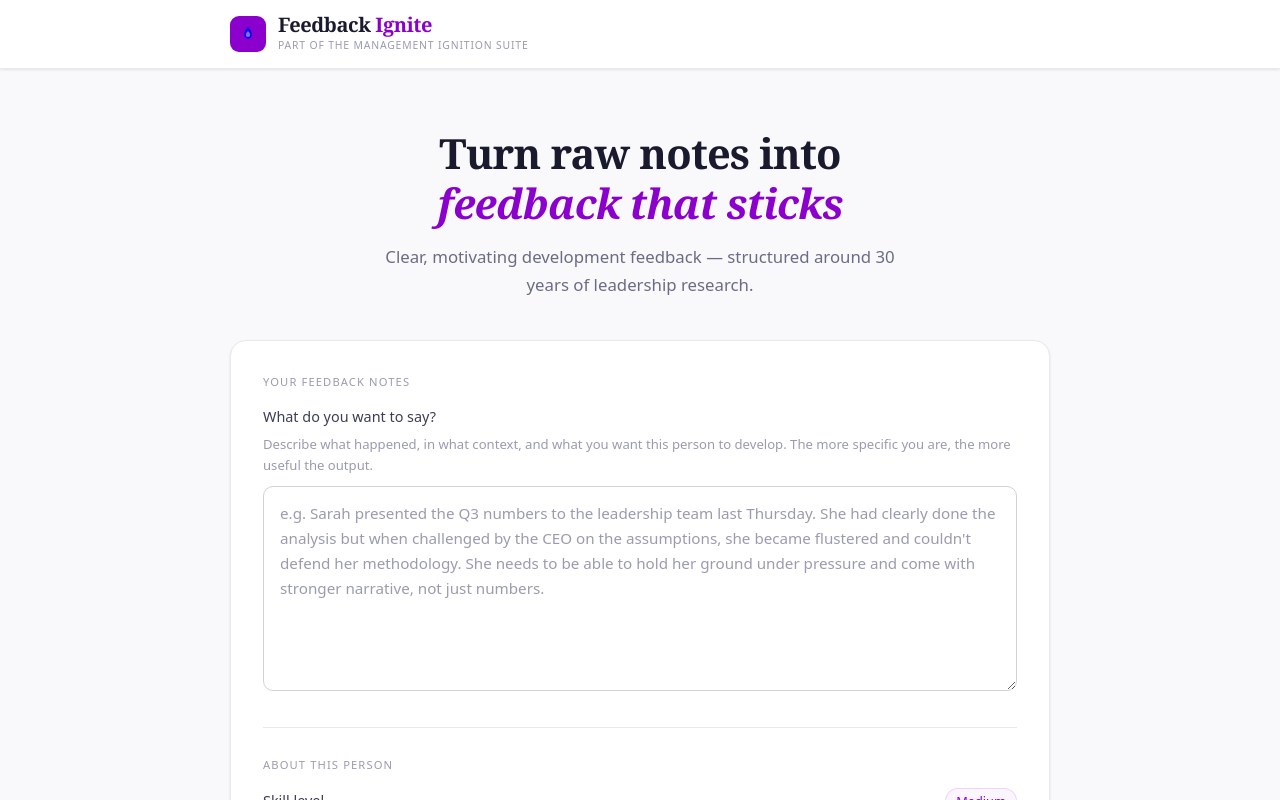
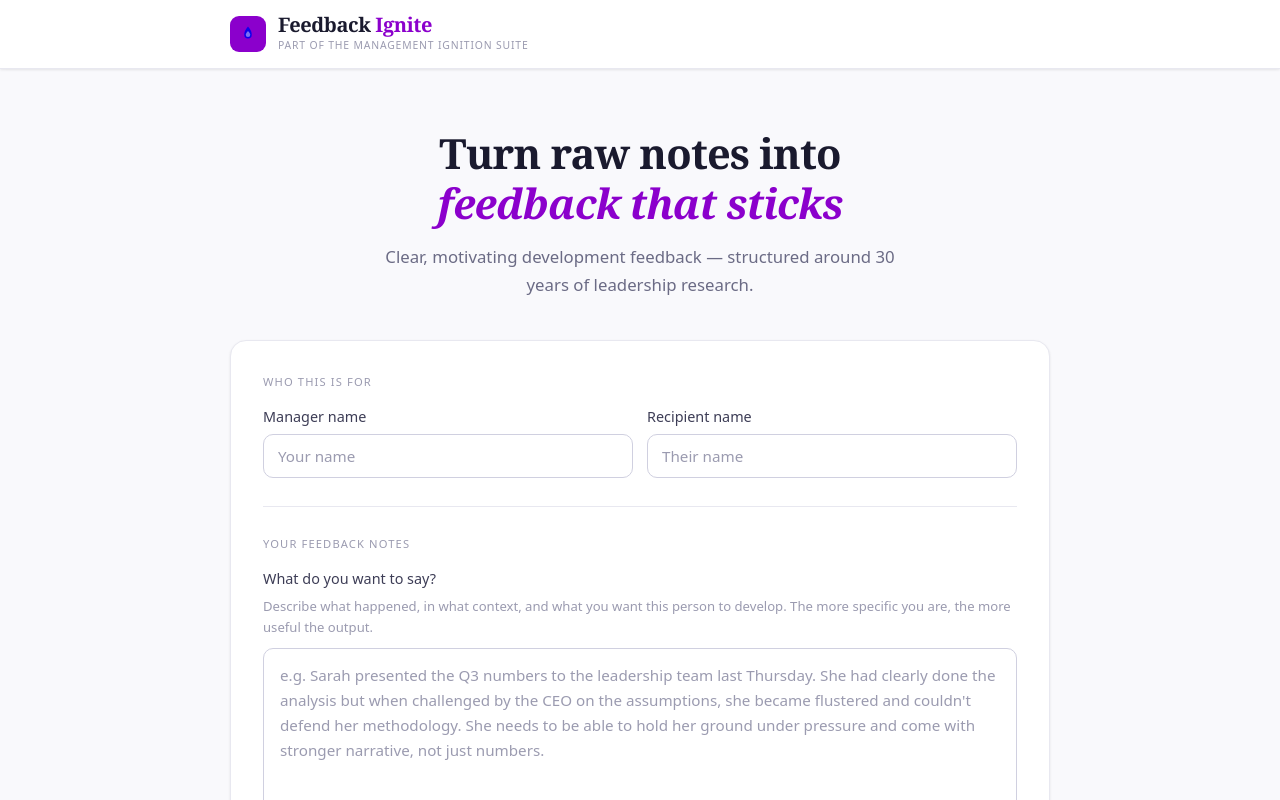
Before and after one commit to jimharvey-source/feedbackignite, a React (Vite) app: page / in a window 1280 px wide. Shown: the top 800 px of the page. Built offline with nearby package versions, Linux system fonts and the light colour scheme.

Commit message:
Feedback Ignite: manager and recipient name fields, footer fix

```diff
--- a/src/App.jsx
+++ b/src/App.jsx
@@ -87,6 +87,8 @@ function SliderInput({ label, hint, value, onChange }) {
 }
 
 export default function App() {
+  const [managerName, setManagerName] = useState('')
+  const [recipientName, setRecipientName] = useState('')
   const [inputText, setInputText] = useState('')
   const [tone, setTone] = useState('Empathetic')
   const [skill, setSkill] = useState(3)
@@ -125,7 +127,10 @@ export default function App() {
     if (!user) { setPerson(null); return }
     let cancelled = false
     loadPerson(supabase, personIdFromUrl()).then(p => {
-      if (!cancelled && p) setPerson(p)
+      if (cancelled || !p) return
+      setPerson(p)
+      // Pre-fill from the record, without overwriting anything already typed.
+      setRecipientName(prev => prev || [p.first_name, p.last_name].filter(Boolean).join(' '))
     })
     return () => { cancelled = true }
   }, [user])
@@ -140,7 +145,22 @@ export default function App() {
     person.motivation ? `What they respond to: ${person.motivation}` : '',
   ].filter(Boolean).join('\n') : ''
 
+  // Names as they will appear in the writing. Capitalised the way Delegate does it.
+  const capitaliseName = (name) => name.trim().split(/\s+/).map(w => w.charAt(0).toUpperCase() + w.slice(1)).join(' ')
+  const names = {
+    managerName: capitaliseName(managerName),
+    recipientName: capitaliseName(recipientName),
+  }
+
   const handleGenerate = async () => {
+    if (!managerName.trim()) {
+      setError('Please enter your name before generating.')
+      return
+    }
+    if (!recipientName.trim()) {
+      setError('Please enter the name of the person this feedback is for.')
+      return
+    }
     if (!inputText.trim()) {
       setError('Please enter your feedback notes before generating.')
       return
@@ -186,7 +206,7 @@ export default function App() {
       const res = await fetch('/api/generate-feedback', {
         method: 'POST',
         headers: { 'Content-Type': 'application/json' },
-        body: JSON.stringify({ inputText: notes, tone, skill, confidence, personContext })
+        body: JSON.stringify({ inputText: notes, tone, skill, confidence, personContext, ...names })
       })
 
       if (!res.ok) {
@@ -238,7 +258,7 @@ export default function App() {
 
   const handleMail = () => {
     if (!output) return
-    const subject = encodeURIComponent('Your development feedback')
+    const subject = encodeURIComponent(names.recipientName ? `Development feedback for ${names.recipientName}` : 'Your development feedback')
     const body = encodeURIComponent(output)
     window.location.href = `mailto:?subject=${subject}&body=${body}`
   }
@@ -293,7 +313,7 @@ export default function App() {
       tool: 'feedback',
       personId: person.id,
       title: `Feedback for ${person.first_name}`,
-      inputs: { inputText, tone, skill, confidence },
+      inputs: { inputText, tone, skill, confidence, ...names },
       outputs: { output, guide, cadence },
     })
     if (saveError) {
@@ -328,14 +348,14 @@ export default function App() {
       const res = await fetch('/api/generate-pdf', {
         method: 'POST',
         headers: { 'Content-Type': 'application/json' },
-        body: JSON.stringify({ tool: 'feedback', inputText, tone, skill, confidence, output, guide, cadence })
+        body: JSON.stringify({ tool: 'feedback', inputText, tone, skill, confidence, output, guide, cadence, ...names })
       })
       if (!res.ok) throw new Error('PDF generation failed')
       const blob = await res.blob()
       const url = URL.createObjectURL(blob)
       const a = document.createElement('a')
       a.href = url
-      a.download = 'Feedback Ignite - Development feedback.pdf'
+      a.download = names.recipientName ? `Feedback Ignite - ${names.recipientName}.pdf` : 'Feedback Ignite - Development feedback.pdf'
       document.body.appendChild(a); a.click(); a.remove()
       URL.revokeObjectURL(url)
     } catch (err) {
@@ -389,6 +409,35 @@ export default function App() {
           )}
 
           <div className="card">
+            <div className="card-title">Who this is for</div>
+            <div className="name-fields">
+              <div className="name-field">
+                <label className="field-label" htmlFor="manager-name">Manager name</label>
+                <input
+                  id="manager-name"
+                  type="text"
+                  className="text-input"
+                  value={managerName}
+                  onChange={e => { setManagerName(e.target.value); setError('') }}
+                  placeholder="Your name"
+                  autoComplete="name"
+                />
+              </div>
+              <div className="name-field">
+                <label className="field-label" htmlFor="recipient-name">Recipient name</label>
+                <input
+                  id="recipient-name"
+                  type="text"
+                  className="text-input"
+                  value={recipientName}
+                  onChange={e => { setRecipientName(e.target.value); setError('') }}
+                  placeholder="Their name"
+                />
+              </div>
+            </div>
+
+            <div className="divider" />
+
             <div className="card-title">Your feedback notes</div>
             <label className="field-label" htmlFor="input-notes">What do you want to say?</label>
             <p className="field-hint">Describe what happened, in what context, and what you want this person to develop. The more specific you are, the more useful the output.</p>
@@ -402,7 +451,7 @@ export default function App() {
 
             <div className="divider" />
 
-            <div className="card-title">About this person</div>
+            <div className="card-title">About {names.recipientName || 'this person'}</div>
             <SliderInput
               label="Skill level"
               hint="How capable are they at this type of task or responsibility?"
@@ -568,7 +617,7 @@ export default function App() {
         <div className="footer-inner">
           <p>© 2026 Jim Harvey / <a href="https://themessagebusiness.com" target="_blank" rel="noopener noreferrer">The Message Business</a></p>
           <div className="suite-links">
-            <a href="https://delegateignite.themessagebusiness.com" target="_blank" rel="noopener noreferrer">Delegate Ignite</a>
+            <a href="/">Feedback Ignite</a>
             <a href="https://management-ignition.com" target="_blank" rel="noopener noreferrer">Management Ignition</a>
           </div>
         </div>
--- a/src/index.css
+++ b/src/index.css
@@ -217,6 +217,39 @@ textarea {
 textarea:focus {
   border-color: var(--brand);
   box-shadow: 0 0 0 3px var(--brand-light);
+}
+
+.name-fields {
+  display: flex;
+  gap: 14px;
+}
+
+.name-field {
+  flex: 1;
+  min-width: 0;
+}
+
+.text-input {
+  width: 100%;
+  padding: 11px 14px;
+  border: 1.5px solid var(--border-strong);
+  border-radius: var(--radius);
+  font-family: var(--font-body);
+  font-size: 0.95rem;
+  color: var(--ink);
+  background: var(--surface);
+  transition: border-color var(--transition), box-shadow var(--transition);
+  outline: none;
+}
+
+.text-input:focus {
+  border-color: var(--brand);
+  box-shadow: 0 0 0 3px var(--brand-light);
+}
+
+.text-input::placeholder {
+  color: var(--ink-faint);
+  font-weight: 300;
 }
 
 textarea::placeholder {
@@ -626,6 +659,7 @@ textarea.output-area:focus {
 @media (max-width: 600px) {
   .card { padding: 22px 18px; }
   .tone-group { flex-direction: column; }
+  .name-fields { flex-direction: column; }
   .hero h1 { font-size: 1.7rem; }
   .footer-inner { flex-direction: column; align-items: flex-start; }
 }
```
Also changed, not shown: api/generate-feedback.js (+18 -3 lines), api/generate-pdf.js (+6 -2 lines).
